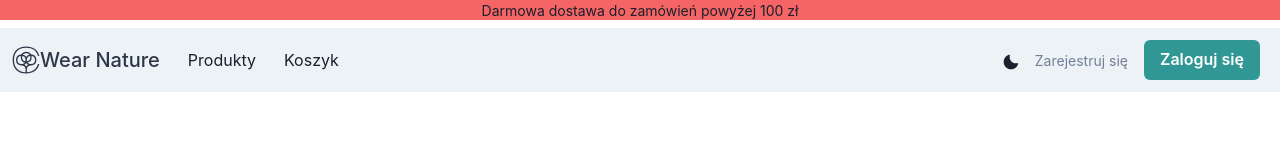
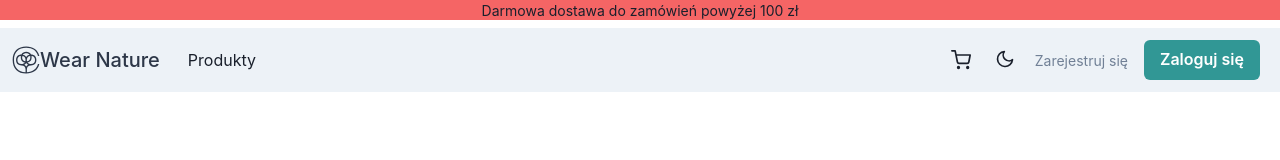
Before and after one commit to MalgorzataSolinska/WearNature, a React (Create React App) app in the folder client/: page /login in a window 1280 px wide. Shown: the top 160 px of the page. Built offline with nearby package versions, Linux system fonts and the light colour scheme.

Commit message:
user profile and cart icon

```diff
--- a/client/src/components/Navbar.jsx
+++ b/client/src/components/Navbar.jsx
@@ -26,10 +26,24 @@ import { MdLocalShipping, MdLogout } from 'react-icons/md';
 import React from 'react';
 import { useDispatch, useSelector } from 'react-redux';
 import { logout } from '../redux/actions/userActions';
+import {FiShoppingCart, FiMoon, FiSun} from 'react-icons/fi';
+
+const ShoppingCartIcon = () => {
+  const cartInfo = useSelector((state) => state.cart);
+  const {cart} = cartInfo;
+  return (
+    <Flex>
+      <Icon as={FiShoppingCart} h='5' w='7' alignSelf='center' />
+      {(cart.length > 0) &&
+      <Text as='sub' fontSize='13px' color='red.400' ml='-1' mr='1' fontWeight='extrabold' > {cart.length} </Text>
+      }
+    </Flex>
+  )
+}
+
 
 const links = [
-  { linkName: 'Produkty', path: '/products' },
-  { linkName: 'Koszyk', path: '/cart' },
+  { linkName: 'Produkty', path: '/products' }
 ];
 
 const NavLink = ({ path, children }) => (
@@ -90,19 +104,30 @@ const Navbar = () => {
               ))}
             </HStack>
           </HStack>
+          <HStack as='nav' spacing={3} display={{ base: 'none', md: 'flex' }}>
+          </HStack>
+
+
           <Flex alignItems='center'>
-            <NavLink>
+          <NavLink >
+            <ShoppingCartIcon/>
+          </NavLink >
+            <NavLink >
               <Icon
-                as={colorMode === 'light' ? MoonIcon : SunIcon}
+                as={colorMode === 'light' ? FiMoon : FiSun}
+                h='5' w='7'
+                mt='3px'
                 alignSelf='center'
                 onClick={() => toggleColorMode()}
               />
+
             </NavLink>
+
 
             {userInfo ? (
               <>
                 <Menu>
-                  <MenuButton px='4' py='2' transition='all 0.5s' as={Button}>
+                  <MenuButton px='5' py='2' transition='all 0.5s' as={Button}>
                     {userInfo.firstName} <ChevronDownIcon />
                     </MenuButton>
                     <MenuList>
--- a/client/src/redux/actions/userActions.js
+++ b/client/src/redux/actions/userActions.js
@@ -26,6 +26,7 @@ export const login = (email, password) => async (dispatch) => {
 };
 
 export const logout = () => (dispatch) => {
+  dispatch(resetUpdate());
   localStorage.removeItem('userInfo');
   dispatch(userLogout());
 };
--- a/client/src/screens/ProfileScreen.jsx
+++ b/client/src/screens/ProfileScreen.jsx
@@ -77,8 +77,8 @@ const ProfileScreen = () => {
           px={{ base: '4', md: '8', lg: '12' }}
           py={{ base: '6', md: '8', lg: '12' }}
         >
-          <Stack direction={{ base: 'column', lg: 'row' }} align={{ lg: 'flex-start' }}>
-            <Stack pr={{ base: '0', md: '10' }} flex='1.5' mb={{ base: '2xl', md: 'none' }}>
+          <Stack spacing= '10' direction={{ base: 'column', lg: 'row' }} align={{ lg: 'flex-start' }}>
+            <Stack flex='1.5' mb={{ base: '2xl', md: 'none' }}>
               <Heading fontSize='2xl' fontWeight='extrabold'>
                 Profil użytkownika
               </Heading>
@@ -107,7 +107,7 @@ const ProfileScreen = () => {
                     </FormControl>
                   </Stack>
                   <Stack spacing='6'>
-                    <Button color='red' size='lg' fontSize='md' isLoading={loading} type='submit'>
+                    <Button colorScheme='teal' size='lg' fontSize='md' isLoading={loading} type='submit'>
                       Zapisz zmiany
                     </Button>
                   </Stack>
```
